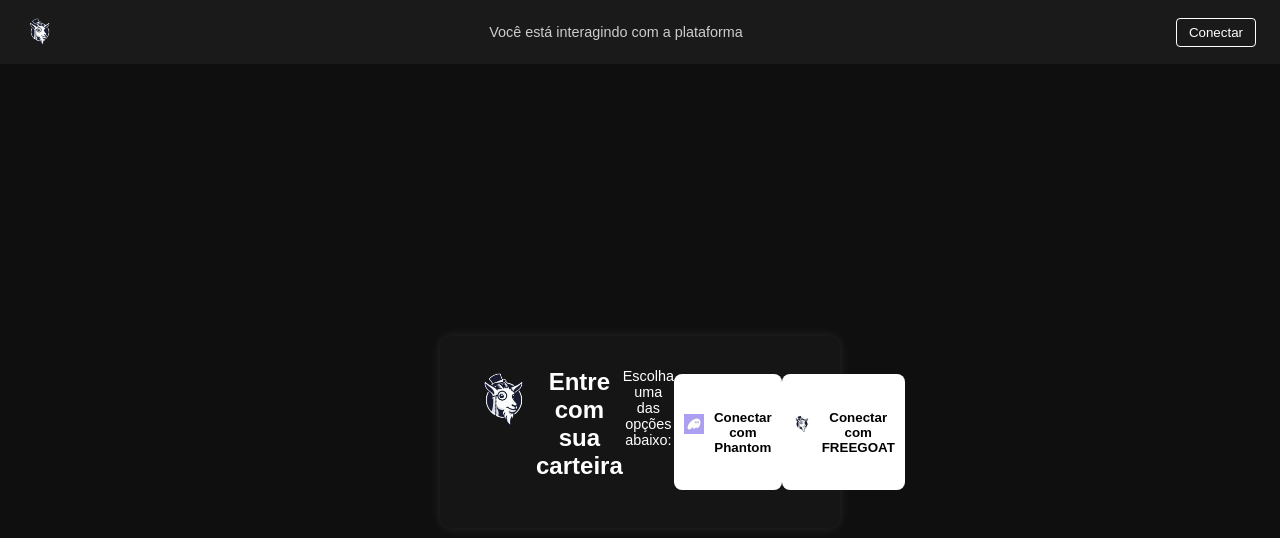
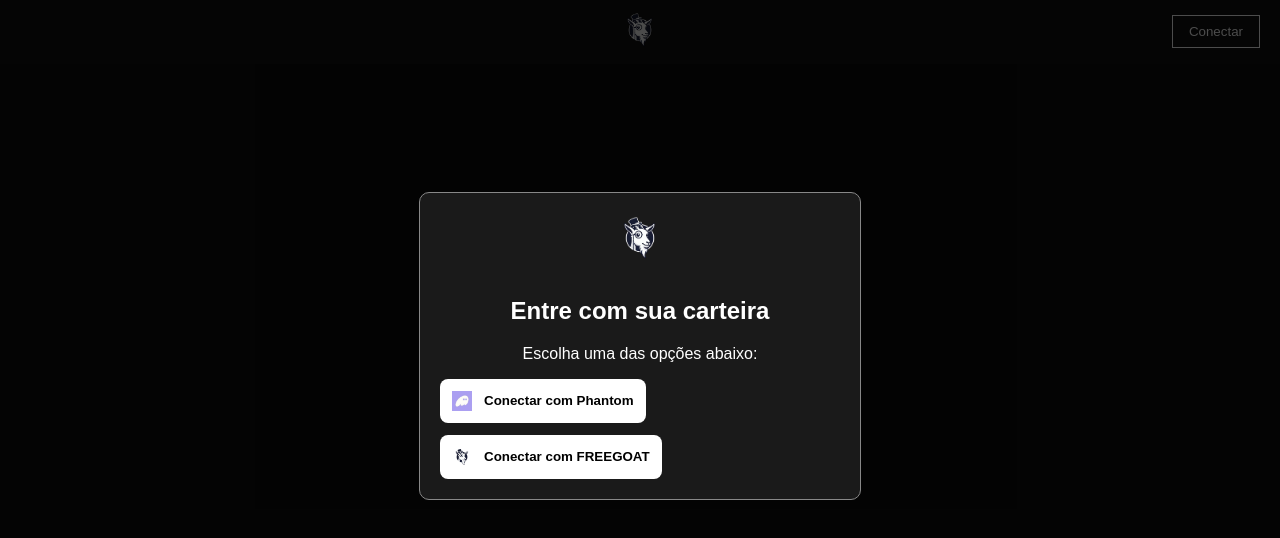
Before and after one commit to freegoatdev/freegoat-site, a plain HTML site: page index.html in a window 1280 px wide. Both pictures are taken after a click on the button "Conectar". Drawn offline with Linux system fonts and the light colour scheme.

Commit message:
Aplicar modal de conexão de carteira e preparar site público

```diff
--- a/index.html
+++ b/index.html
@@ -1,82 +1,109 @@
+
 <!DOCTYPE html>
 <html lang="pt-BR">
 <head>
   <meta charset="UTF-8" />
-    <meta name="viewport" content="width=device-width, initial-scale=1.0" />
+  <meta name="viewport" content="width=device-width, initial-scale=1.0"/>
+  <link rel="manifest" href="manifest.json" />
   <title>FREEGOAT</title>
-    <link rel="icon" type="image/x-icon" href="favicon.ico" />
-    <link rel="manifest" href="manifest.json" />
   <style>
-      * { margin: 0; padding: 0; box-sizing: border-box; font-family: Arial, sans-serif; }
-      body { background-color: #0f0f0f; color: white; }
-      header { display: flex; justify-content: space-between; align-items: center; padding: 0.75rem 1.5rem;
-               background-color: #1a1a1a; position: fixed; top: 0; left: 0; right: 0; height: 64px; z-index: 1000; }
-      .logo { height: 32px; }
-      .status-text { text-align: center; flex-grow: 1; font-size: 0.9rem; color: #ccc; }
-      .button-right { background: transparent; border: 1px solid white; padding: 6px 12px; color: white;
-                      cursor: pointer; border-radius: 4px; }
-      main { display: flex; justify-content: center; align-items: center; height: 100vh; padding-top: 64px; }
-      .card { background-color: #151515; padding: 2rem; border-radius: 12px;
-              box-shadow: 0 0 12px rgba(255,255,255,0.1); max-width: 400px; width: 100%; text-align: center; }
-      .card img { height: 64px; margin-bottom: 1rem; }
-      .card h1 { font-size: 1.5rem; margin-bottom: 1rem; }
-      .card p { font-size: 0.9rem; margin-bottom: 1.5rem; }
-      .btn { display: flex; align-items: center; justify-content: center; background-color: white;
-             color: black; border: none; padding: 10px; margin: 6px 0; border-radius: 8px; cursor: pointer;
-             font-weight: bold; width: 100%; }
-      .btn img { height: 20px; margin-right: 10px; }
-      @media (max-width: 600px) {
-        .status-text { font-size: 0.75rem; }
-        .card { margin: 0 1rem; }
+    body {
+      margin: 0;
+      background-color: #0d0d0d;
+      color: white;
+      font-family: Arial, sans-serif;
+    }
+    header {
+      background-color: #111;
+      padding: 10px;
+      text-align: center;
+    }
+    header img {
+      height: 40px;
+    }
+    #connectButton {
+      position: absolute;
+      right: 20px;
+      top: 15px;
+      padding: 8px 16px;
+      border: 1px solid white;
+      background-color: transparent;
+      color: white;
+      cursor: pointer;
+    }
+    .modal {
+      display: none;
+      position: fixed;
+      z-index: 999;
+      left: 0;
+      top: 0;
+      width: 100%;
+      height: 100%;
+      overflow: auto;
+      background-color: rgba(0, 0, 0, 0.7);
+    }
+    .modal-content {
+      background-color: #1a1a1a;
+      margin: 15% auto;
+      padding: 20px;
+      border: 1px solid #888;
+      width: 90%;
+      max-width: 400px;
+      border-radius: 10px;
+      text-align: center;
+    }
+    .wallet-button {
+      display: flex;
+      align-items: center;
+      justify-content: center;
+      gap: 12px;
+      margin-top: 12px;
+      padding: 12px;
+      border: none;
+      border-radius: 8px;
+      background-color: white;
+      color: black;
+      cursor: pointer;
+      font-weight: bold;
+    }
+    .wallet-button img {
+      height: 20px;
     }
   </style>
 </head>
 <body>
   <header>
-      <img src="logo/freegoat-logo.png" alt="FREEGOAT Logo" class="logo" />
-      <div class="status-text" id="statusText">Você está interagindo com a plataforma</div>
-      <button class="button-right" id="authBtn">Conectar</button>
+    <img src="logo/freegoat-logo.png" alt="FREEGOAT Logo">
+    <button id="connectButton">Conectar</button>
   </header>
-    <main>
-      <div class="card" id="loginCard">
-        <img src="logo/freegoat-logo.png" alt="Logo" />
-        <h1>Entre com sua carteira</h1>
+
+  <div id="walletModal" class="modal">
+    <div class="modal-content">
+      <img src="logo/freegoat-logo.png" alt="Logo" style="height: 50px; margin-bottom: 10px;">
+      <h2>Entre com sua carteira</h2>
       <p>Escolha uma das opções abaixo:</p>
-        <button class="btn" onclick="connectPhantom()">
-          <img src="logo/phantom-logo.png" alt="Phantom" /> Conectar com Phantom
+      <button class="wallet-button" onclick="connectWallet('phantom')">
+        <img src="logo/phantom-logo.png" alt="Phantom Logo">Conectar com Phantom
       </button>
-        <button class="btn" onclick="connectFreegoat()">
-          <img src="logo/freegoat-logo.png" alt="FREEGOAT" /> Conectar com FREEGOAT
+      <button class="wallet-button" onclick="connectWallet('freegoat')">
+        <img src="logo/freegoat-logo.png" alt="Freegoat Logo">Conectar com FREEGOAT
       </button>
     </div>
-    </main>
+  </div>
+
   <script>
-      const loginCard = document.getElementById("loginCard");
-      const statusText = document.getElementById("statusText");
-      const authBtn = document.getElementById("authBtn");
-      let connected = false;
-      function connectPhantom() {
-        loginCard.style.display = "none";
-        statusText.textContent = "Você está interagindo com a plataforma";
-        authBtn.textContent = "Desconectar";
-        connected = true;
+    const modal = document.getElementById("walletModal");
+    document.getElementById("connectButton").onclick = () => modal.style.display = "block";
+    window.onclick = (event) => {
+      if (event.target == modal) {
+        modal.style.display = "none";
       }
-      function connectFreegoat() {
-        loginCard.style.display = "none";
-        statusText.textContent = "Você está interagindo com a plataforma";
-        authBtn.textContent = "Desconectar";
-        connected = true;
+    };
+
+    function connectWallet(wallet) {
+      alert(`Solicitando conexão com a carteira: ${wallet.toUpperCase()}`);
+      modal.style.display = "none";
     }
-      authBtn.addEventListener("click", () => {
-        if (connected) {
-          connected = false;
-          statusText.textContent = "Você está interagindo com a plataforma";
-          authBtn.textContent = "Conectar";
-          loginCard.style.display = "flex";
-        } else {
-          loginCard.style.display = "flex";
-        }
-      });
   </script>
 </body>
 </html>
```
Lines whose indentation alone changed are shown as unchanged.
